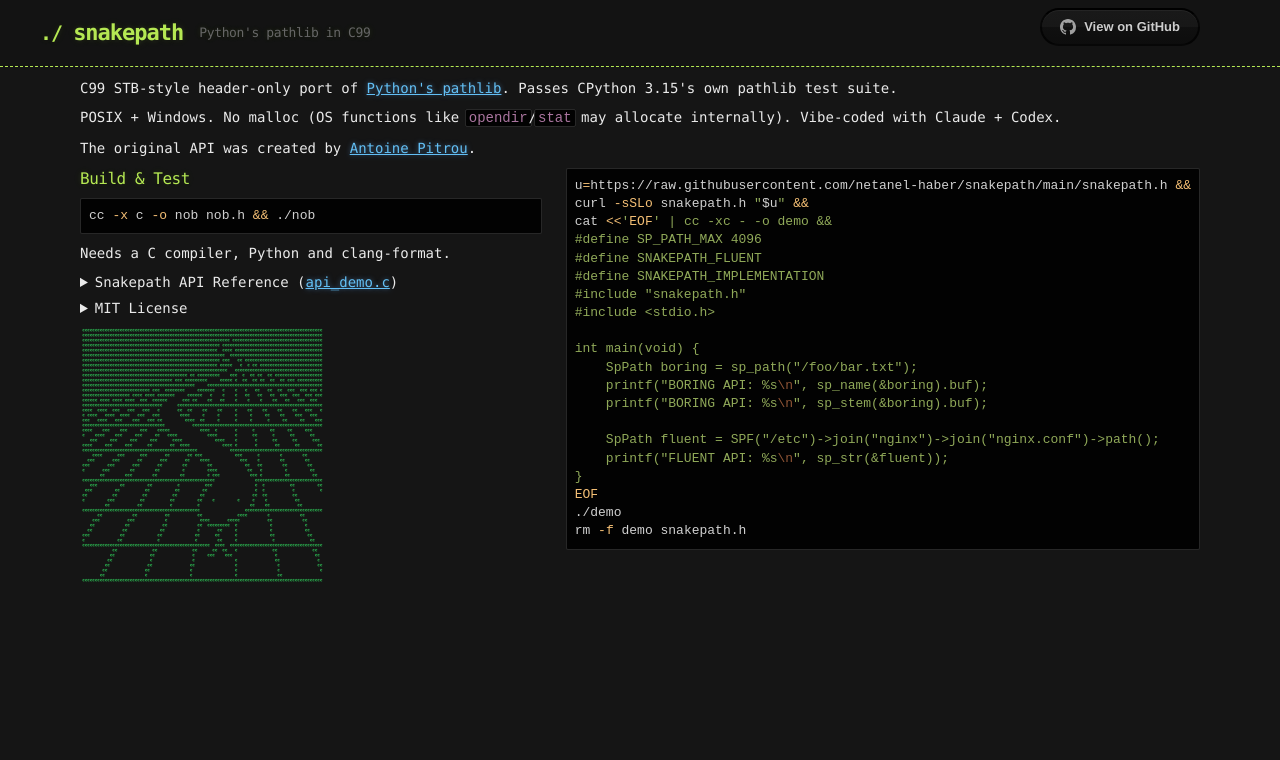
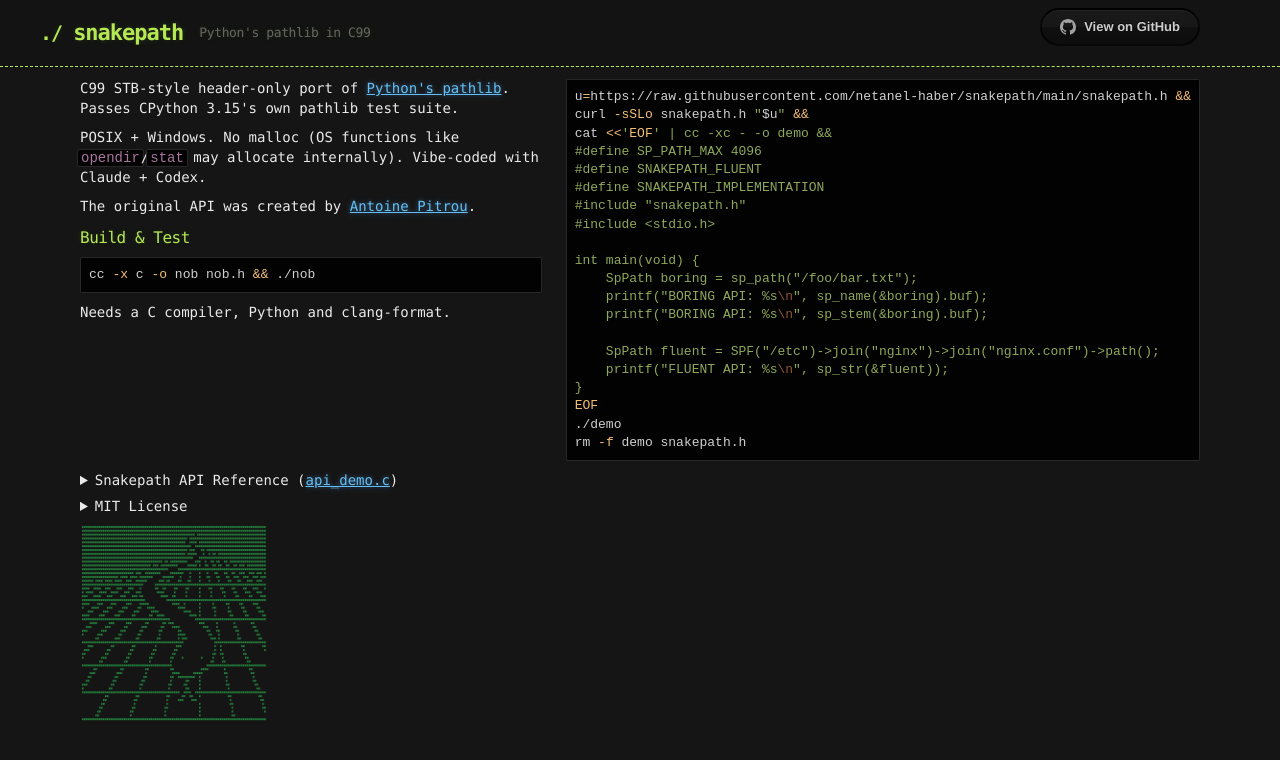
Before and after one commit to netanel-haber/snakepath, a Jekyll site: the page built from README.md, in a window 1280 px wide. Shown: the top 760 px of the page. Built offline with Jekyll 4.4.1, drawn with Linux system fonts in a browser that asks for light colours; our own code applies the rules of GitHub Pages for plain Markdown files.

Commit message:
Site: grid layout so the open API reference spans the full width (#108)
* Fit the site on one screen at 1280x800

On viewports of 900px and up, the header is one row, the demo code floats
beside the build steps and the logo, and spacing is tighter. Narrower
screens keep the stacked layout.

Co-Authored-By: Claude Sonnet 5.5 <noreply@anthropic.com>

* Site: grid layout so the open API reference spans the full width

The floated demo code squeezed the open reference into the left column
and clipped it. A grid puts the code beside the intro and lets the
collapsible sections span both columns. Applies from 1100px.

Co-Authored-By: Claude Sonnet 5.5 <noreply@anthropic.com>

---------

Co-authored-by: Claude Sonnet 5.5 <noreply@anthropic.com>

```diff
--- a/_layouts/default.html
+++ b/_layouts/default.html
@@ -161,19 +161,20 @@
     }
     a { color: #63c0f5; text-shadow: 0 0 5px rgba(104, 182, 255, 0.5); }
     #a-title { text-decoration: none; }
-    @media (min-width: 900px) {
+    @media (min-width: 1100px) {
       header { padding: 0.5rem 0; margin-bottom: 0.75rem; }
       header .container { display: flex; align-items: center; gap: 1rem; }
       header h1 { margin-bottom: 0; }
       header h2 { margin: 0; flex: 1; }
-      #main_content > div.highlighter-rouge:first-of-type { float: right; width: max-content; max-width: 62%; margin: 0 0 0.5rem 1.5rem; }
-      #main_content > div.highlighter-rouge:first-of-type pre { margin: 0; }
+      .container { max-width: 1120px; }
+      #main_content { display: grid; grid-template-columns: minmax(0, 1fr) max-content; grid-template-rows: repeat(6, auto) 1fr; column-gap: 1.5rem; }
+      #main_content > div.highlighter-rouge:first-of-type { grid-column: 2; grid-row: 1 / -1; }
+      #main_content > details, #main_content > p:last-child { grid-column: 1 / -1; }
       #main_content p { margin: 0 0 0.6rem; }
       #main_content pre { margin: 0 0 0.6rem; }
       #main_content h2 { margin-bottom: 0.5rem; }
       #main_content details { margin-bottom: 0.4rem; }
-      #main_content img { height: 260px; width: auto; }
-      .container { max-width: 1120px; }
+      #main_content img { height: 200px; width: auto; }
     }
   </style>
 </head>
```
